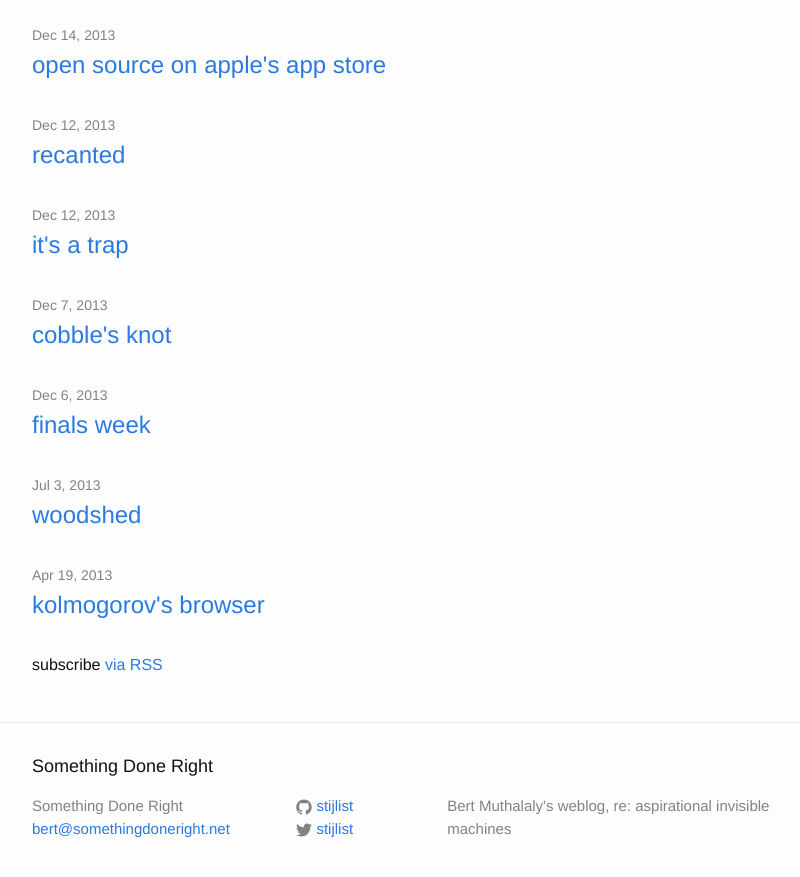
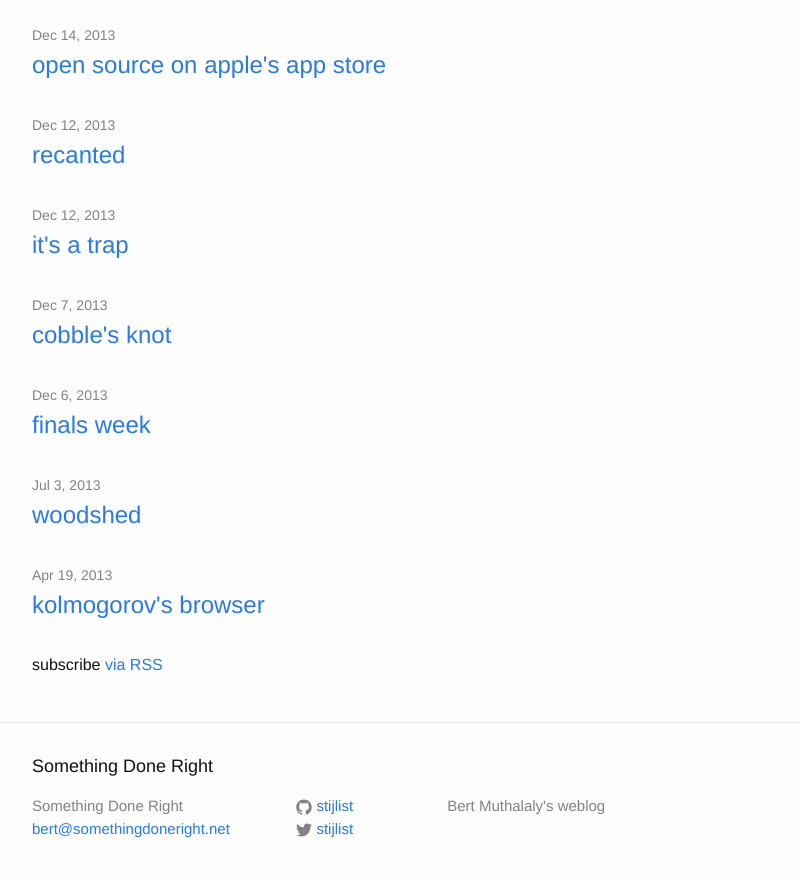
Before and after one commit to stijlist/stijlist.github.io, a Jekyll site: the page built from index.html, in a window 1280 px wide and 900 px high, scrolled down 1554 px. Shown: the top 877 px of the window, without its empty margins (238-1038 px from the left). Built offline with Jekyll 4.4.1, drawn with Linux system fonts in a browser that asks for light colours.

Commit message:
Update description

```diff
--- a/_config.yml
+++ b/_config.yml
@@ -2,7 +2,7 @@
 title: Something Done Right
 email: bert@somethingdoneright.net
 description: > # this means to ignore newlines until "baseurl:"
-  Bert Muthalaly's weblog, re: aspirational invisible machines
+  Bert Muthalaly's weblog
 baseurl: "" # the subpath of your site, e.g. /blog/
 url: "http://somethingdoneright.net" # the base hostname & protocol for your site
 twitter_username: stijlist
```
